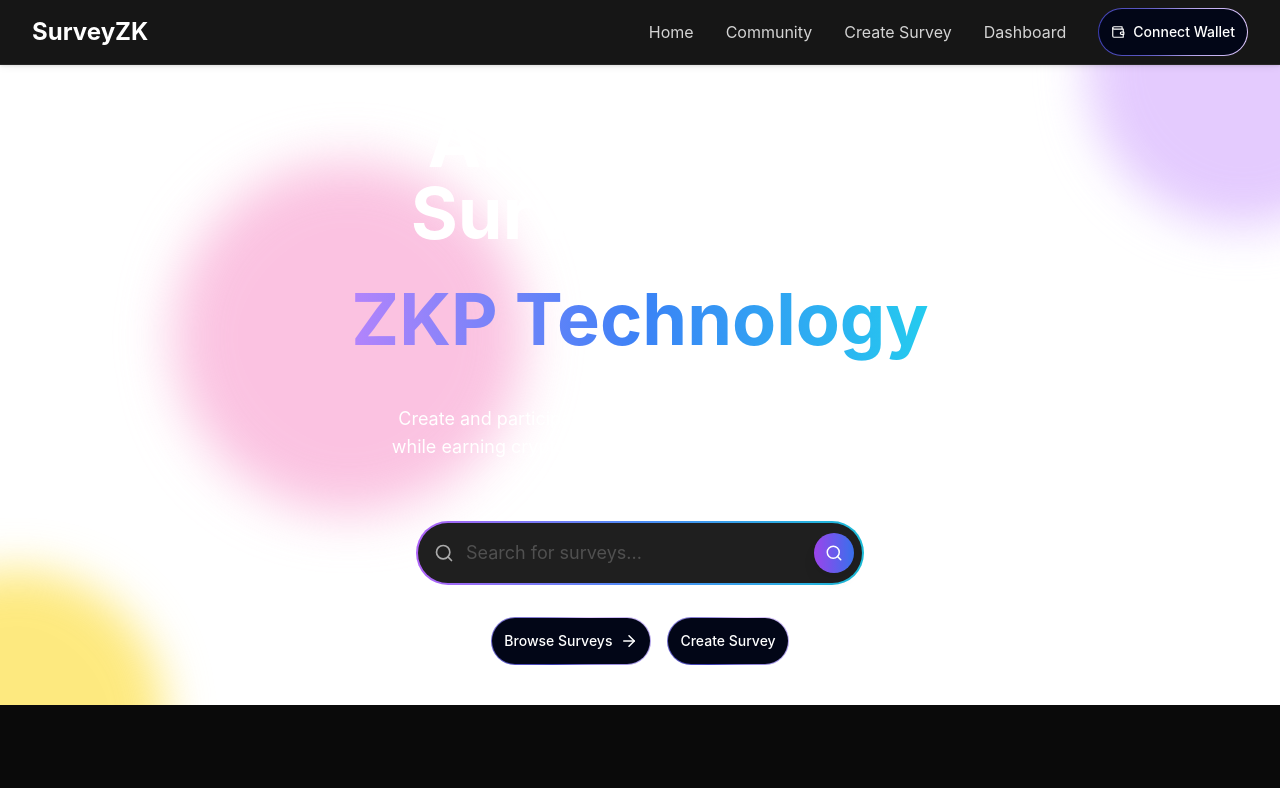
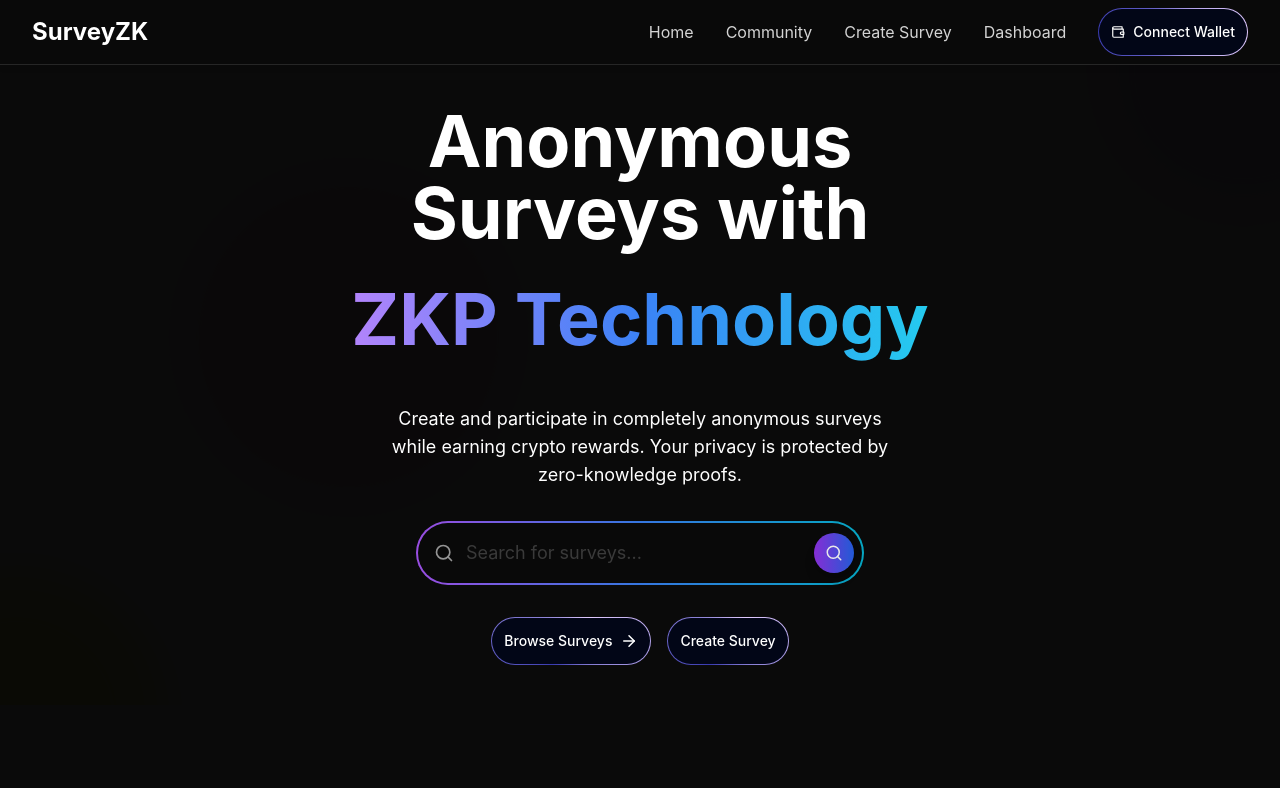
Before and after one commit to ombhanushaliii/debiased, a Next.js app in the folder client/: page / in a window 1280 px wide. Shown: the top 788 px of the page. Built offline with nearby package versions, Linux system fonts and the light colour scheme.

Commit message:
fix: Update placeholder text and improve error message clarity

```diff
--- a/client/src/app/create/page.tsx
+++ b/client/src/app/create/page.tsx
@@ -403,7 +403,7 @@ export default function CreateSurveyPage() {
               <textarea
                 value={description}
                 onChange={(e) => setDescription(e.target.value)}
-                placeholder={!account || !isVerified ? "Please verify your identity first..." : "Describe your survey's purpose and what participants can expect..."}
+                placeholder={!account || !isVerified ? "Please verify your identity first..." : "Describe your surveys purpose and what participants can expect..."}
                 disabled={!account || !isVerified}
                 className="w-full bg-neutral-900 border border-neutral-700 text-white rounded-lg px-4 py-2 h-32 resize-none focus:outline-none focus:border-purple-500 transition-colors duration-200 placeholder:text-neutral-500 disabled:cursor-not-allowed disabled:opacity-50"
               />
--- a/client/src/app/not-found.tsx
+++ b/client/src/app/not-found.tsx
@@ -19,7 +19,7 @@ export default function NotFound() {
 
           <h1 className="text-2xl font-bold text-ink-800 mb-4">Page Not Found</h1>
           <p className="text-ink-600 mb-8 leading-relaxed">
-            Sorry, we couldn't find the page you're looking for. It might have been moved, deleted, or you entered the wrong URL.
+            Sorry, we could not find the page you are looking for. It might have been moved, deleted, or you entered the wrong URL.
           </p>
 
           <div className="space-y-3">
--- a/client/src/app/page.tsx
+++ b/client/src/app/page.tsx
@@ -22,7 +22,7 @@ export default function HomePage() {
   };
 
   return (
-    <div className="min-h-screen bg-white relative">
+    <div className="min-h-screen bg-neutral-950 relative">
       <Navbar />
 
       {/* Hero Section with Background Beams */}
```
